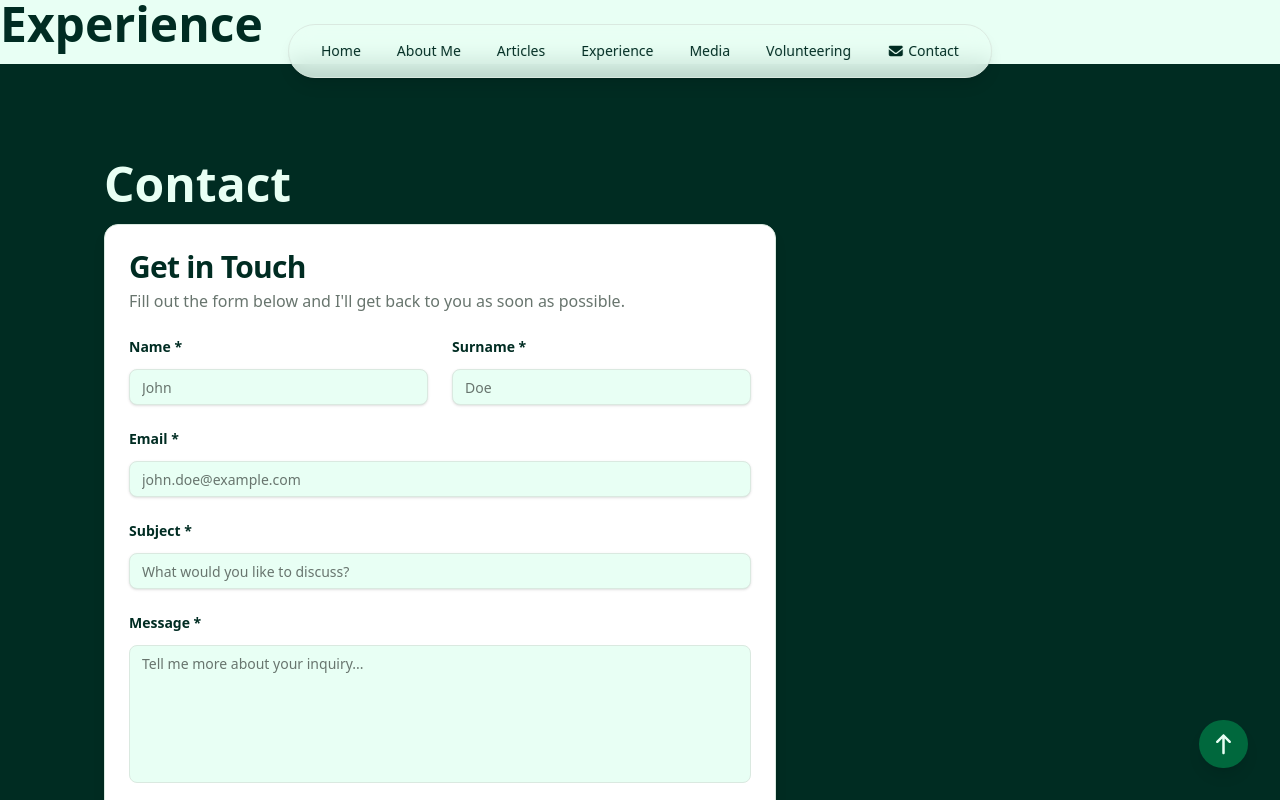
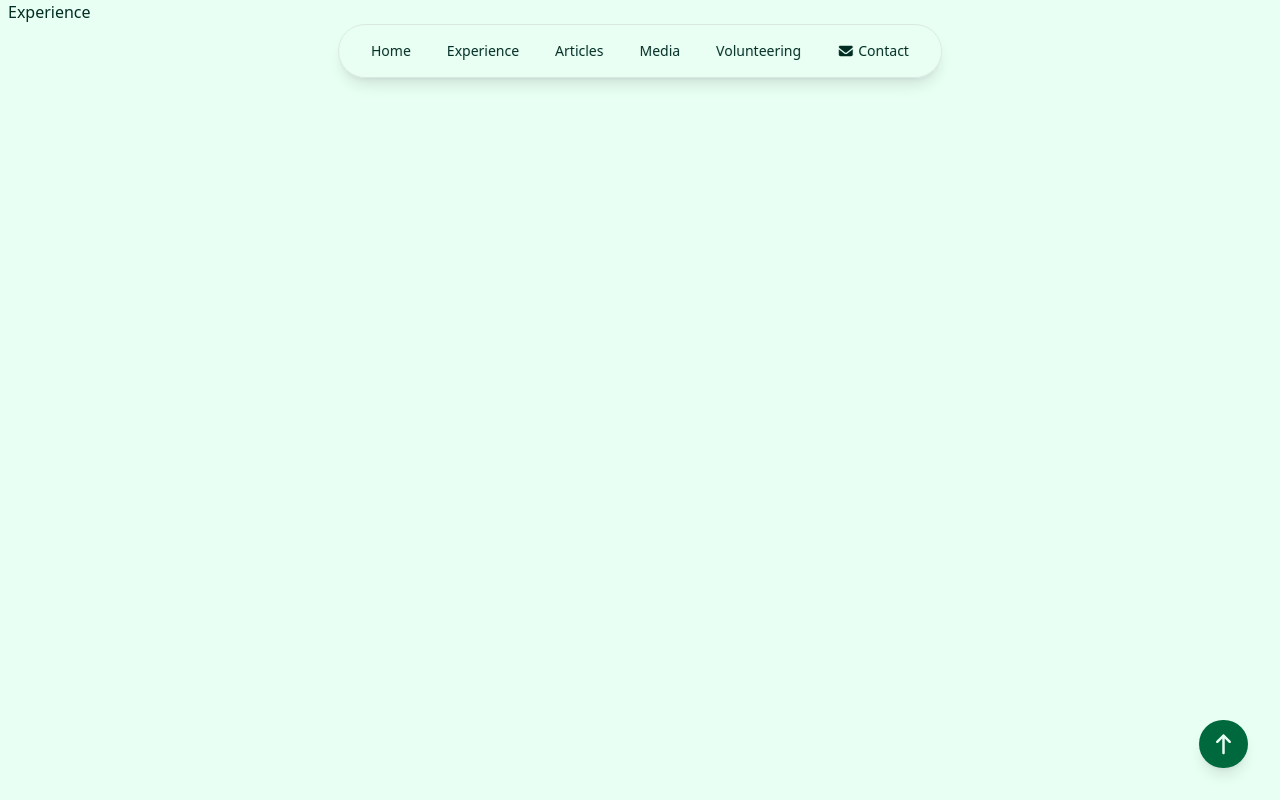
Before and after one commit to VictorPaniello/bpaniello-portfolio, a Next.js app: page /experience in a window 1280 px wide. Shown: the top 800 px of the page. Built offline with nearby package versions, Linux system fonts and the light colour scheme.

Commit message:
Starting to do multi-page

```diff
--- a/components/ui/floating-navbar.tsx
+++ b/components/ui/floating-navbar.tsx
@@ -36,15 +36,15 @@ export function FloatingNavbar() {
 						</NavigationMenuItem>
 						<NavigationMenuItem>
 							<NavigationMenuLink
-								href="#about-me"
+								href="/experience"
 								className={navigationMenuTriggerStyle()}
 							>
-								About Me
+								Experience
 							</NavigationMenuLink>
 						</NavigationMenuItem>
 						<NavigationMenuItem>
 							<NavigationMenuLink
-								href="#articles"
+								href="/articles"
 								className={navigationMenuTriggerStyle()}
 							>
 								Articles
@@ -52,15 +52,7 @@ export function FloatingNavbar() {
 						</NavigationMenuItem>
 						<NavigationMenuItem>
 							<NavigationMenuLink
-								href="#experience"
-								className={navigationMenuTriggerStyle()}
-							>
-								Experience
-							</NavigationMenuLink>
-						</NavigationMenuItem>
-						<NavigationMenuItem>
-							<NavigationMenuLink
-								href="#media"
+								href="/media"
 								className={navigationMenuTriggerStyle()}
 							>
 								Media
@@ -68,7 +60,7 @@ export function FloatingNavbar() {
 						</NavigationMenuItem>
 						<NavigationMenuItem>
 							<NavigationMenuLink
-								href="#volunteering"
+								href="/volunteering"
 								className={navigationMenuTriggerStyle()}
 							>
 								Volunteering
--- a/src/app/experience/page.tsx
+++ b/src/app/experience/page.tsx
@@ -1,7 +1,12 @@
 export default function ExperiencePage() {
     return (
-        <div>
-            <h2 className="text-5xl font-bold mb-4">Experience</h2>
+        <div className="relative min-h-screen">
+            {/* Main Content */}
+            <main className="max-w-7xl mx-auto px-2">
+                <div>
+                    <h1>Experience</h1>
+                </div>
+            </main>
         </div>
     );
 }
--- a/src/app/page.tsx
+++ b/src/app/page.tsx
@@ -35,9 +35,6 @@ export default function Home() {
                 <section id ="articles" className="flex items-center pt-32 pb-100">
                     <ArticlesPage />
                 </section>
-                <section id ="experience" className="flex items-center pt-32 pb-100 justify-end">
-                    <ExperiencePage />
-                </section>
                 <section id ="media" className="flex items-center pt-32 pb-100">
                     <MediaPage />
                 </section>
```
